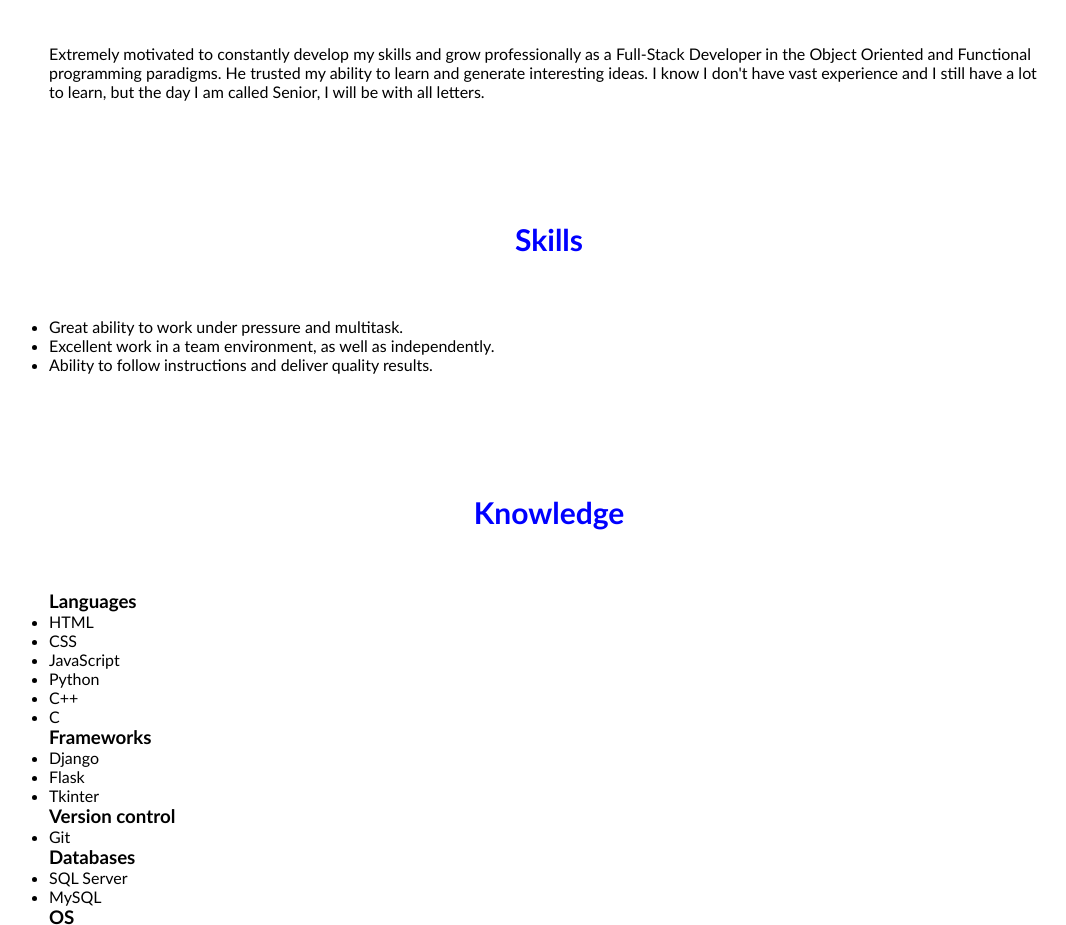
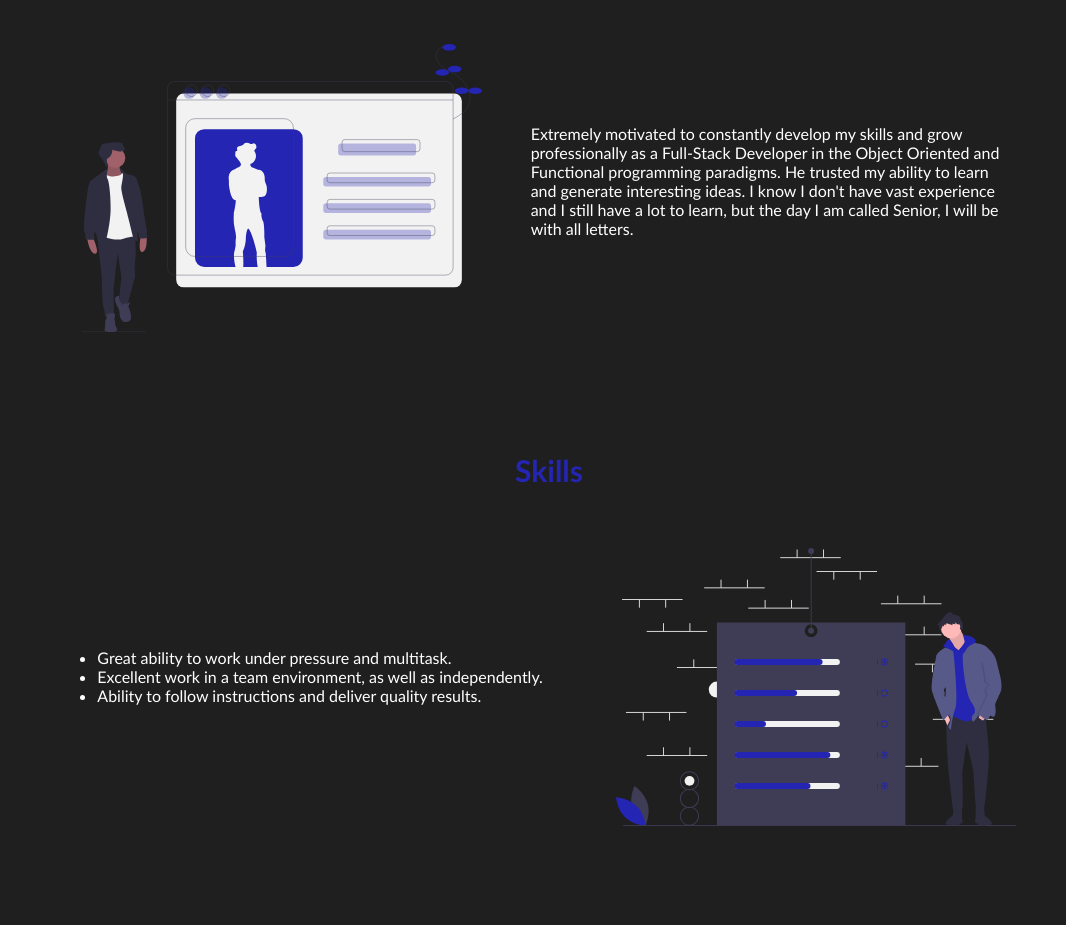
Before and after one commit to BraianMG/bmg, a plain HTML site: page index.html in a window 1280 px wide. Shown: the part 712-1637 px from the top of the page, without its empty margins (91-1157 px from the left). Drawn offline with Linux system fonts and the light colour scheme.

Commit message:
trabajando en pagina principal

```diff
--- a/index.html
+++ b/index.html
@@ -17,27 +17,34 @@
         </nav>
         <section class="header-texts">
             <h1>Hi, I'm Braian Gonzales...</h1>
-            <h2>Fullsatck web developerk</h2>
-            <div class="wave" style="height: 150px; overflow: hidden;" ><svg viewBox="0 0 500 150" preserveAspectRatio="none" style="height: 100%; width: 100%;"><path d="M-1.97,11.34 C295.99,245.22 204.00,-69.56 501.41,139.63 L500.84,151.47 L0.00,150.00 Z" style="stroke: none; fill: blue;"></path></svg></div>
+            <h2>Full Stack web developer</h2>
+            <div class="wave" style="height: 150px; overflow: hidden;" ><svg viewBox="0 0 500 150" preserveAspectRatio="none" style="height: 100%; width: 100%;"><path d="M-1.97,11.34 C295.99,245.22 204.00,-69.56 501.41,139.63 L500.84,151.47 L0.00,150.00 Z" style="stroke: none; fill: #1f1f1f;"></path></svg></div>
         </section>
     </header>
 
     <main>
         <section class="container personal-profile">
             <h2 class="title">Personal profile</h2>
+            <div class="container-personal-profile">
+                <img src="images/profile.svg" alt="Personal profile" class="profile-image">
                 <div class="texts-content">
                     <p>Extremely motivated to constantly develop my skills and grow professionally as a Full-Stack Developer in the Object Oriented and Functional programming paradigms. He trusted my ability to learn and generate interesting ideas. I know I don't have vast experience and I still have a lot to learn, but the day I am called Senior, I will be with all letters.</p>
                 </div>
+            </div>
+
         </section>
 
         <section class="container skills">
             <h2 class="title">Skills</h2>
+            <div class="container-skills">
                 <div class="texts-content">
                     <ul>
                         <li>Great ability to work under pressure and multitask.</li>
                         <li>Excellent work in a team environment, as well as independently.</li>
                         <li>Ability to follow instructions and deliver quality results.</li>
                     </ul>
+                </div>
+                <img src="images/skills.svg" alt="Skills" class="profile-image">
             </div>
         </section>
 
@@ -121,7 +128,7 @@
                 </ul>
             </div>
             <div class="container work">
-                <h3>Personal page</h3>
+                <h3>PERSONAL PAGE</h3>
                 <p>2021</p>
                 <p>Parallel to my work, I am developing on my personal website to strengthen and acquire more knowledge.</p>
             </div>
--- a/styles/style.css
+++ b/styles/style.css
@@ -6,6 +6,8 @@
 
 body{
   font-family: 'Gill Sans', 'Gill Sans MT', Calibri, 'Trebuchet MS', sans-serif;
+  background-color: #1f1f1f;
+  color: #fff;
 }
 
 .container{
@@ -16,13 +18,13 @@ body{
 }
 
 .title{
-  color: blue;
+  color: #2525b3;
   font-size: 30px;
   text-align: center;
   margin-bottom: 60px;
 }
 
-/* HEADER */
+/* INICIO HEADER */
 header{
   width: 100%;
   height: 600px;
@@ -54,9 +56,9 @@ nav > a:hover{
   display: flex;
   height: 430px;
   width: 100%;
-  flex-direction: column;
   align-items: center;
   justify-items: center;
+  flex-direction: column;
   text-align: center;
 }
 
@@ -76,3 +78,42 @@ nav > a:hover{
   bottom: 0;
   width: 100%;
 }
+/* FIN HEADER */
+
+.profile-image{
+  width: 40%;
+}
+
+/* INICIO PERFIL PERSONAL */
+.container-personal-profile{
+  display: flex;
+  justify-content: space-evenly;
+}
+
+.personal-profile .texts-content{
+  width: 50%;
+}
+
+.texts-content p{
+  padding: 80px 0 30px 15px;
+  font-weight: 300;
+  /* text-align: justify; */
+}
+/* FIN PERFIL PERSONAL */
+
+/* INICIO SKILLS */
+.container-skills{
+  display: flex;
+  justify-content: space-evenly;
+}
+
+.container-skills .texts-content{
+  width: 50%;
+}
+
+.texts-content ul{
+  padding: 100px 0 30px 15px;
+  font-weight: 300;
+  /* text-align: justify; */
+}
+/* FIN SKILLS */
```
Also changed, not shown: images/profile.svg (added), images/skills.svg (added). Lines whose indentation alone changed are shown as unchanged.
